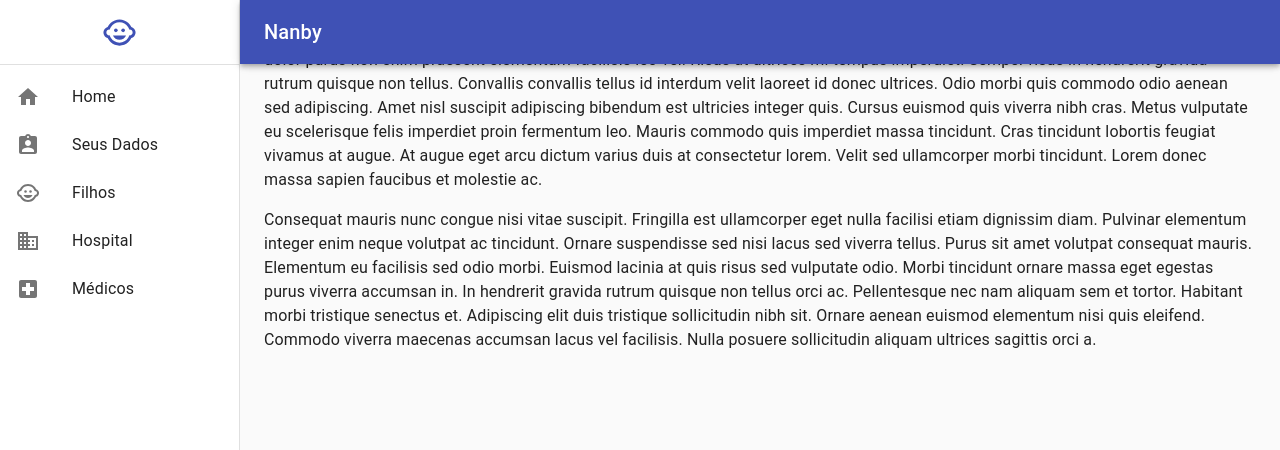
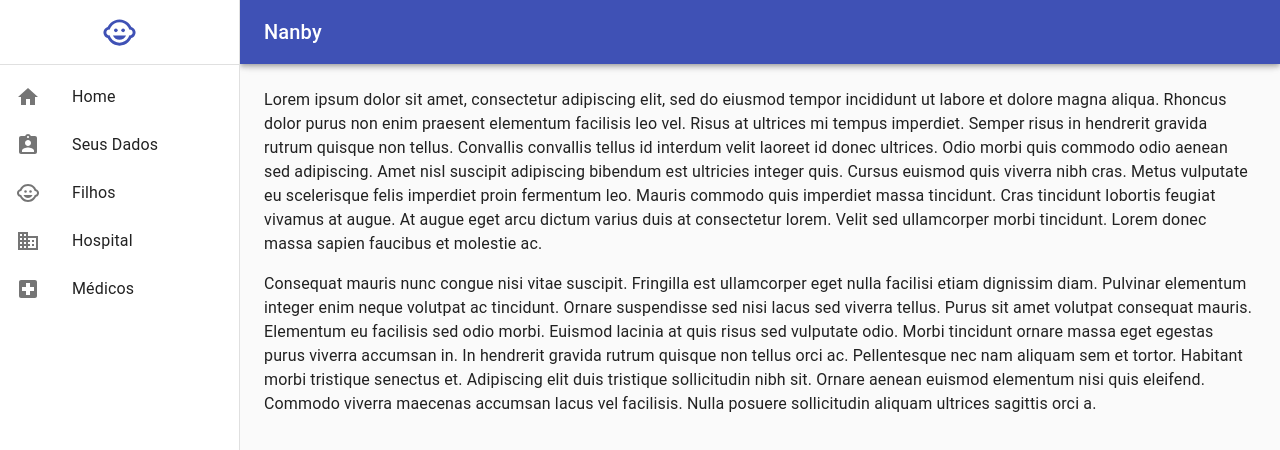
Before and after one commit to eltonbuscariol/nanby-web, a React (Create React App) app: page / in a window 1280 px wide. Both pictures are taken after typing "name@example.com", "Sample123" into the empty fields and a click on the button "ENTRAR". Shown: the top 450 px of the page. Built offline with nearby package versions, Linux system fonts and the light colour scheme.

Commit message:
Acerto do conteúdo principal

```diff
--- a/src/Pages/App.js
+++ b/src/Pages/App.js
@@ -26,8 +26,7 @@ const useStyles = makeStyles(theme => ({
   appBar: {
     [theme.breakpoints.up("sm")]: {
       width: `calc(100% - ${drawerWidth}px)`,
-      marginLeft: drawerWidth,
-      zIndex: theme.zIndex.drawer + 1
+      marginLeft: drawerWidth
     }
   },
   menuButton: {
@@ -35,6 +34,13 @@ const useStyles = makeStyles(theme => ({
     [theme.breakpoints.up("sm")]: {
       display: "none"
     }
+  },
+  toolbar: {
+    display: "flex",
+    alignItems: "center",
+    padding: theme.spacing(0, 1),
+    ...theme.mixins.toolbar,
+    justifyContent: "center"
   },
   drawerPaper: {
     width: drawerWidth
```
